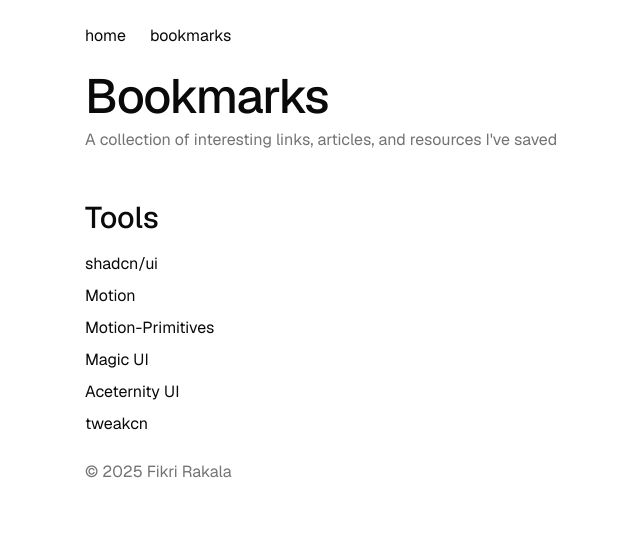
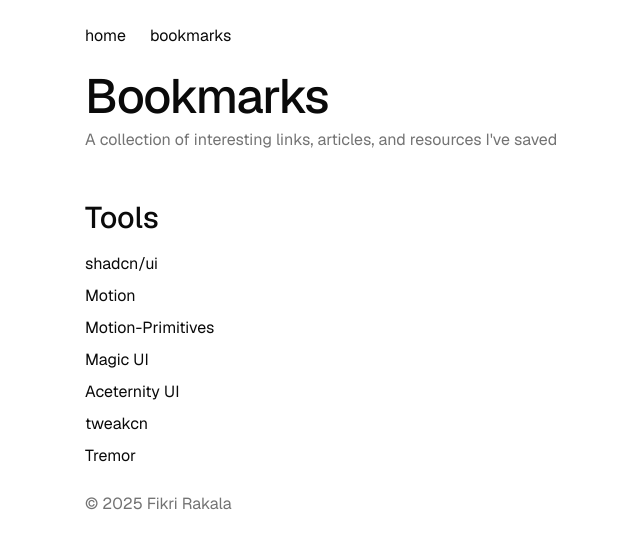
Before and after one commit to fikrirakala/blog, a Next.js app: page /bookmarks in a window 1280 px wide. Shown: the top 548 px of the page, without its empty margins (171-811 px from the left). Built offline with nearby package versions, Linux system fonts and the light colour scheme.

Commit message:
Update Bookmarks Page

```diff
--- a/src/app/bookmarks/page.tsx
+++ b/src/app/bookmarks/page.tsx
@@ -43,6 +43,11 @@ export default function BookmarksPage() {
               tweakcn
             </a>
           </li>
+          <li>
+            <a href="https://tremor.so/" target="_blank">
+              Tremor
+            </a>
+          </li>
         </ul>
       </div>
     </section>
```
